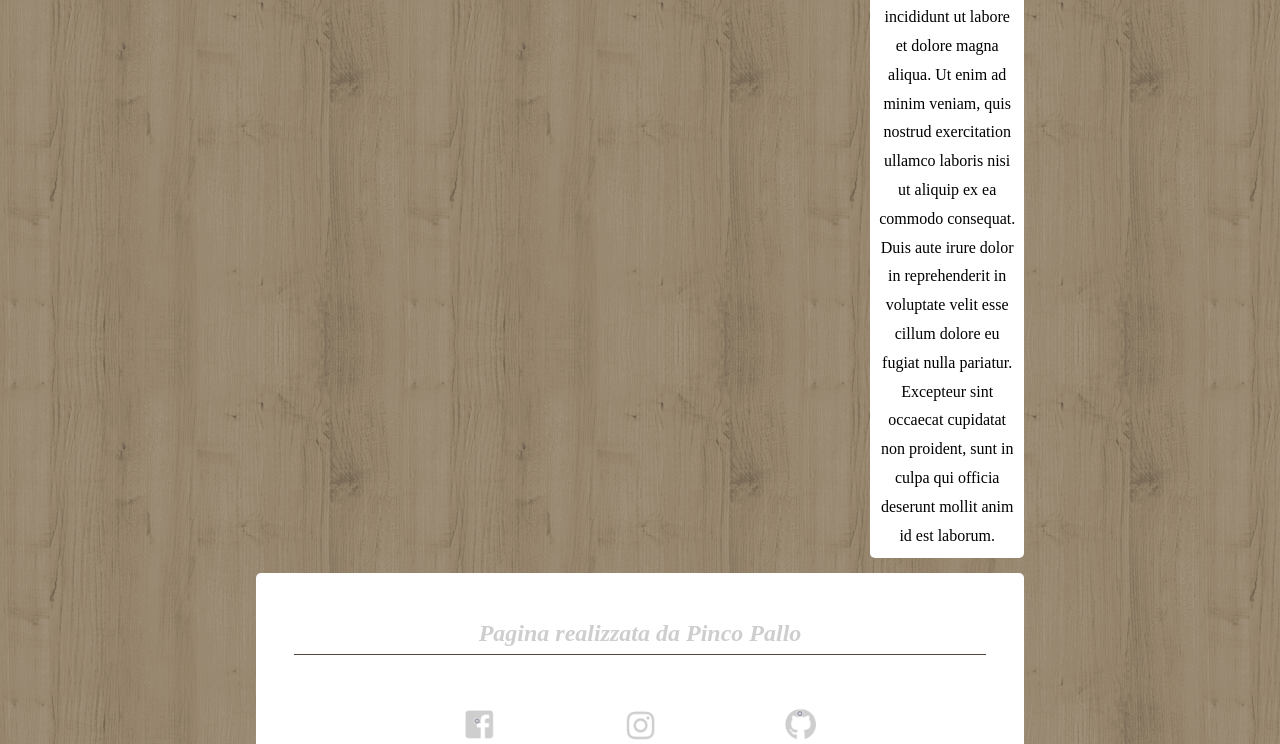
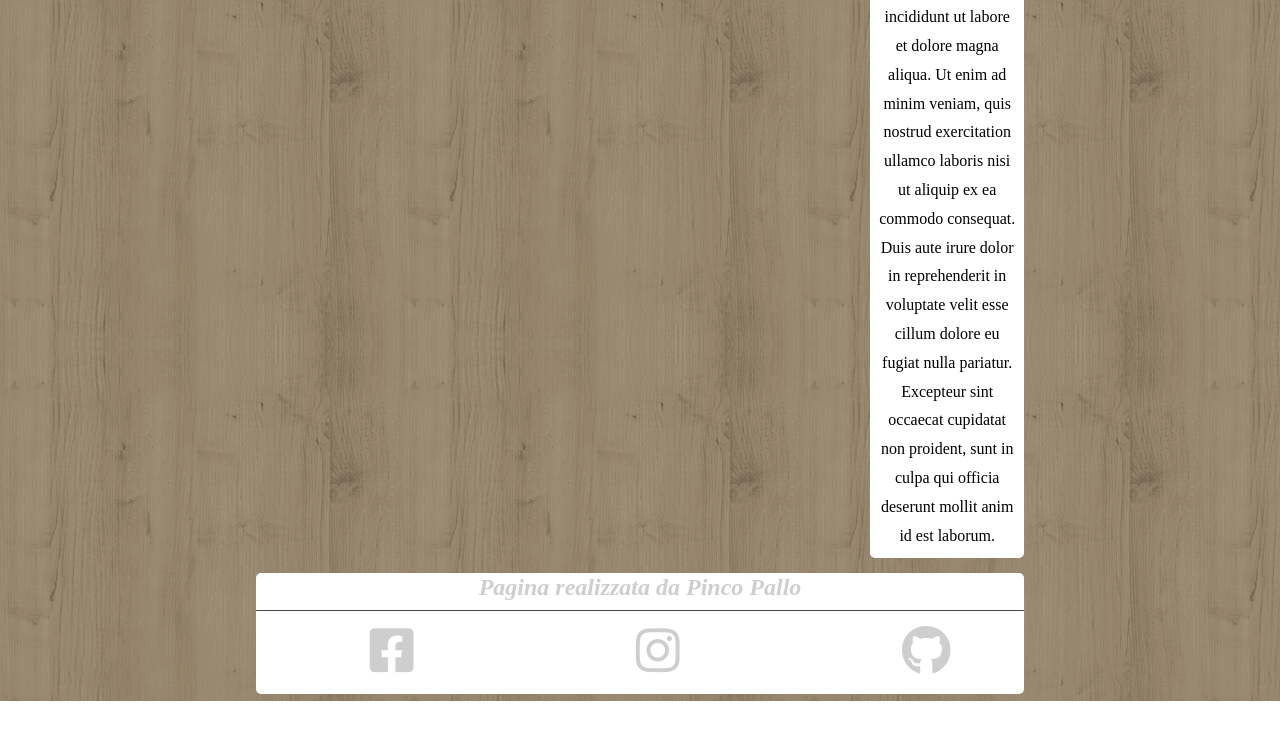
Before and after one commit to erjonlusha/htmlcss-wp, a plain HTML site: page index.html in a window 1280 px wide. Shown: the part 2056-2800 px from the top of the page. After the commit the page ends 2757 px from the top, so only its background shows below. Drawn offline with Linux system fonts and the light colour scheme.

Commit message:
Modificato il footer
Tolte img footer e sostituite con le icone

```diff
--- a/assets/css/style.css
+++ b/assets/css/style.css
@@ -18,9 +18,11 @@ body {
   display: table;
   clear: both;
 }
+
 .upercase {
   text-transform: uppercase;
 }
+
 .box {
   float: left;
 }
@@ -38,17 +40,23 @@ body {
   background-color: white;
   border-radius: 5px
 }
+
 h3 {
   padding: 10px;
   display: inline-block;
 }
-.sh-text{
-  text-shadow:  2px 2px 8px #000000
+
+.sh-text {
+  text-shadow: 2px 2px 8px #000000
 }
-header, footer{
+
+header, footer {
   margin: 2% 0 1% 0;
 }
-a{text-decoration: none;}
+
+a {
+  text-decoration: none;
+}
 
 /* /Utility */
 /* header */
@@ -82,43 +90,52 @@ nav {
   height: 15%;
   background-color: #504741;
 }
+
 /* menu */
-li a{
+li a {
   text-decoration: none;
 }
 
-li a:visited{
-  color:white;
+li a:visited {
+  color: white;
 }
+
 ul li {
   list-style: none;
   padding: 0;
 }
+
 nav>ul li {
   display: inline-block;
   padding: 10px;
   border-right: 2px solid #3c3531;
   line-height: 2em;
 }
-nav>ul li:hover{
+
+nav>ul li:hover {
   background-color: #cecece;
   cursor: pointer;
 }
+
 nav>ul>li:last-child {
   border-right-width: 0px;
 }
+
 /* Sub-Menu */
 .sub_menu li {
   border: none;
   display: none;
 }
+
 .sub_menu::after {
   content: " »";
 }
+
 .sub_menu:hover li {
   text-transform: capitalize;
   display: list-item;
 }
+
 .sub_menu>ul>li {
   border-bottom: 2px solid #3c3531;
 }
@@ -126,7 +143,6 @@ nav>ul>li:last-child {
 .sub_menu>ul>li:last-child {
   border-bottom-width: 0px;
 }
-
 
 .sub_menu>ul {
   position: absolute;
@@ -146,18 +162,26 @@ nav>ul>li:last-child {
 /* /menu */
 /* /header */
 /* main */
+.left>.card>i {
+  float: left;
+  font-size: 24px;
+  color: orange;
+}
+
 .box.central>.card {
   margin: 0 5%;
 }
-.bg-text{
+
+.bg-text {
   color: green;
   font-size: 17px;
 }
+
 .bg_text:visited {
   color: green;
+}
 
-}
-.bg-text:hover{
+.bg-text:hover {
   background-color: gray;
   color: #064206;
   text-decoration: underline;
@@ -165,20 +189,36 @@ nav>ul>li:last-child {
 
 .box.right>.card:nth-child(2n+2) {
   margin: 10% 0;
-  }
+}
+
 /* /main */
 /* footer */
 footer {
   width: 100%;
+  color: #cecece;
 }
-footer>.card.un>h2{
-  padding:1%;
-  color: #cecece;
+
+footer>.card-un>h2 {
+  padding-bottom: 1%;
   border-bottom: 1px solid #504741;
 }
-.card.un{width: 100%}
-.pad-20{
-  padding: 3% 10% 0 10%;
+
+.card-un {
+  width: 100%;
+  border-radius: 5px;
+  background-color: white;
+}
+
+footer>div>div>ul>li {
+  display: inline-block;
+}
+
+footer>div>div>ul>li:nth-child(2) {
+  margin: 2% 30%;
+}
+
+.fab {
+  font-size: 50px;
 }
 
 /* /footer */
--- a/index.html
+++ b/index.html
@@ -6,6 +6,7 @@
   <title>WordPress</title>
   <link rel="stylesheet" href="Assets/css/style.css">
   <link rel="shortcut icon" href="Assets/img/favicon.ico">
+  <link rel="stylesheet" href="https://cdnjs.cloudflare.com/ajax/libs/font-awesome/5.15.1/css/all.min.css" integrity="sha512-+4zCK9k+qNFUR5X+cKL9EIR+ZOhtIloNl9GIKS57V1MyNsYpYcUrUeQc9vNfzsWfV28IaLL3i96P9sdNyeRssA==" crossorigin="anonymous" />
 </head>
 
 <body>
@@ -54,14 +55,24 @@
   <main class="clearfix">
     <aside class="box w-20 left">
       <div class="card ">
-        <i class="fas fa-camera"></i>
+        <i class="fas fa-rss-square"></i>
         <h3>Organic Themes</h3>
         <br>
-        <a href="#"><p class="bg-text">Lorem ipsum dolor sit amet, consectetur adipisicing elit</p></a>
-        <a href="#"><p class="bg-text">Lorem ipsum dolor sit amet, consectetur adipisicing elit</p></a>
-        <a href="#"><p class="bg-text">Lorem ipsum dolor sit amet, consectetur adipisicing elit</p></a>
-        <a href="#"><p class="bg-text">Lorem ipsum dolor sit amet, consectetur adipisicing elit</p></a>
-        <a href="#"><p class="bg-text">Lorem ipsum dolor sit amet, consectetur adipisicing elit</p></a>
+        <a href="#">
+          <p class="bg-text">Lorem ipsum dolor sit amet, consectetur adipisicing elit</p>
+        </a>
+        <a href="#">
+          <p class="bg-text">Lorem ipsum dolor sit amet, consectetur adipisicing elit</p>
+        </a>
+        <a href="#">
+          <p class="bg-text">Lorem ipsum dolor sit amet, consectetur adipisicing elit</p>
+        </a>
+        <a href="#">
+          <p class="bg-text">Lorem ipsum dolor sit amet, consectetur adipisicing elit</p>
+        </a>
+        <a href="#">
+          <p class="bg-text">Lorem ipsum dolor sit amet, consectetur adipisicing elit</p>
+        </a>
 
       </div>
     </aside>
@@ -70,7 +81,7 @@
       <div class="card">
         <h3 class="upercase sh-text">Three Column</h3>
         <p>Lorem ipsum dolor sit amet, consectetur adipisicing elit, sed do eiusmod tempor incididunt ut labore et dolore magna aliqua. Ut enim ad minim veniam, quis nostrud exercitation ullamco laboris nisi ut aliquip ex ea commodo consequat. Duis
-        aute irure dolor in reprehenderit in voluptate velit esse cillum dolore eu fugiat nulla pariatur. Excepteur sint occaecat cupidatat non proident, sunt in culpa qui officia deserunt mollit anim id est laborum.</p>
+          aute irure dolor in reprehenderit in voluptate velit esse cillum dolore eu fugiat nulla pariatur. Excepteur sint occaecat cupidatat non proident, sunt in culpa qui officia deserunt mollit anim id est laborum.</p>
       </div>
     </div>
 
@@ -96,12 +107,16 @@
   </main>
 
   <footer>
-    <div class="card un">
+    <div class="card-un">
       <h2><em>Pagina realizzata da Pinco Pallo</em></h2>
-    <div class="card">
-      <img class="pad-20" src="Assets\img\facebook-logo.png" alt="">
-      <img class="pad-20" src="Assets\img\insta-logo.png" alt="">
-      <img class="pad-20" src="Assets\img\github-logo.png" alt=""></div>
+
+      <div>
+        <ul>
+          <li><i class="fab fa-facebook-square"></i></li>
+          <li><i class="fab fa-instagram"></i></li>
+          <li><i class="fab fa-github"></i></li>
+        </ul>
+      </div>
     </div>
   </footer>
 </body>
```
